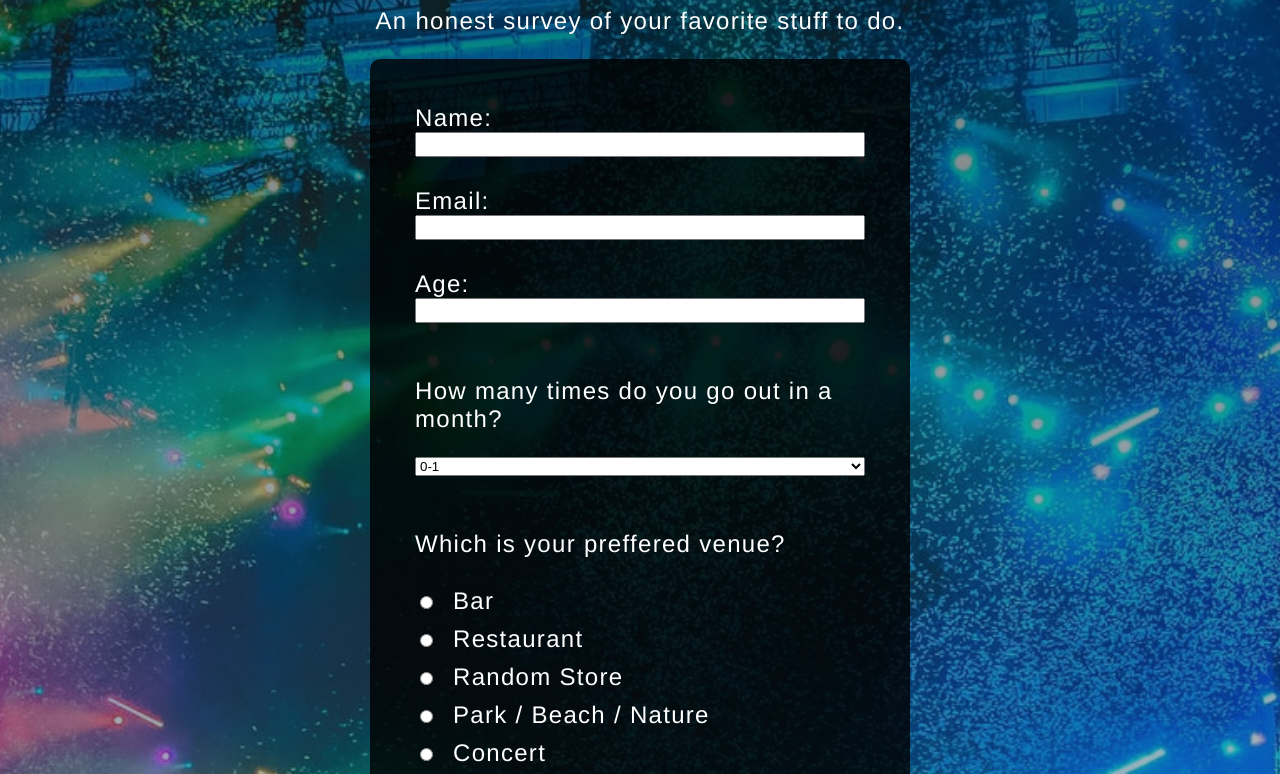
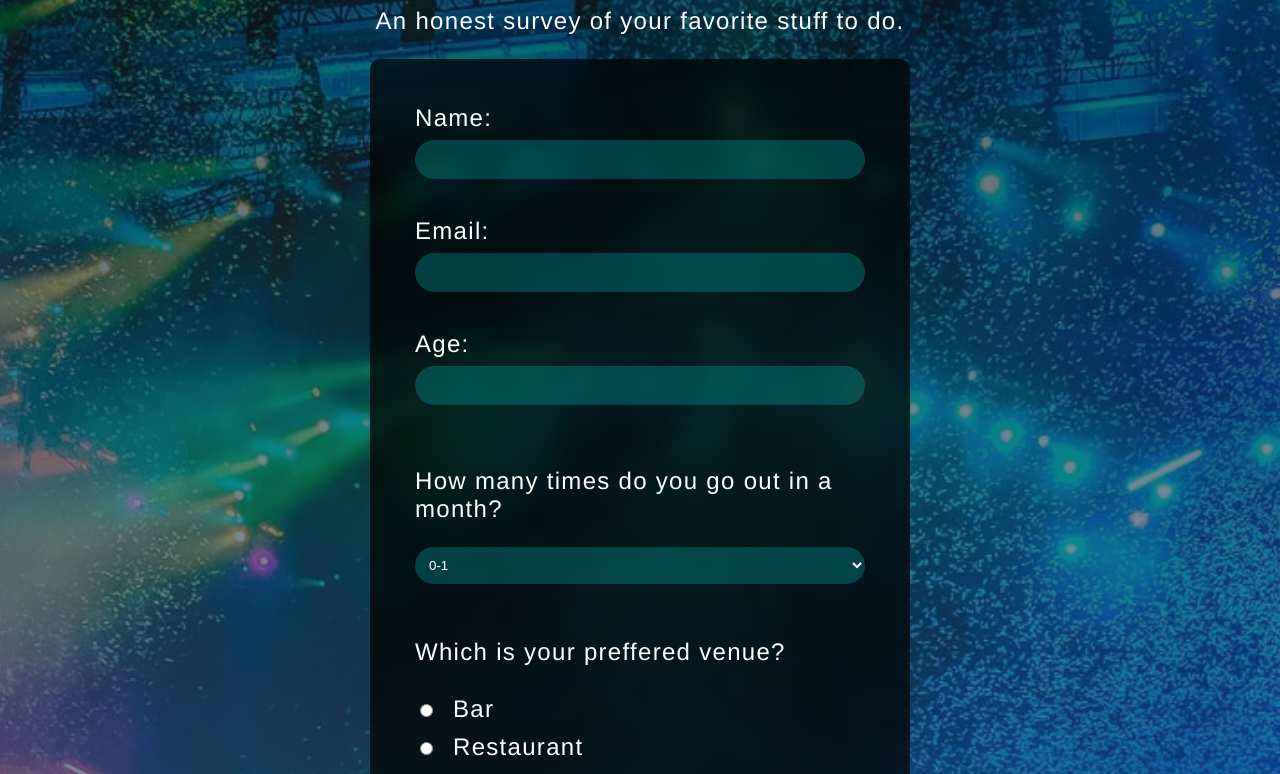
Before and after one commit to adis-tek/form, a plain HTML site: page index.html in a window 1280 px wide. Shown: the part 105-879 px from the top of the page. Drawn offline with Linux system fonts and the light colour scheme.

Commit message:
updated overall design

```diff
--- a/index.html
+++ b/index.html
@@ -10,22 +10,22 @@
 </head>
 <body>
 <form class="survey-form">
-        <div class="form-group">
+        <div class="top-group">
         Name: <input type = "text" name = "name" />
         </div>
-        <div class="form-group">
+        <div class="top-group">
         Email: <input type = "text" email = "email" />
         </div>
-        <div class="form-group">
+        <div class="top-group">
         Age: <input type = "text" email = "age" />
         </div>
         <div class="form-group">
             <p>How many times do you go out in a month?</p>
         <select name="times" class="times">
-            <option value="tesla">0-1</option>
-            <option value="tesla">2-4</option>
-            <option value="tesla">5-10</option>
-            <option value="tesla">12-25</option>
+            <option class="drop" value="1">0-1</option>
+            <option class="drop" value="2">2-4</option>
+            <option class="drop" value="3">5-10</option>
+            <option class="drop" value="4">12-25</option>
         </select>
         </div>
         <div class="form-group">
@@ -62,12 +62,12 @@
         <input class="options" type="radio" id="option3" name="option1" value="option3">
         <label class="options" for="option1">All / Doesn't Matter</label>
         </div>
-        <p>Do you like to go to new places to party or hangout at?</p>
+        <p>Do you like to visit new places?</p>
         <select name="times" class="times">
             <option value="yes">Yes</option>
             <option value="no">No</option>
         </select>
-        <p>Would you download an app to help you uncover new spots for you?</p>
+        <p>Would you download an app to help you uncover new spots to try?</p>
         <select name="times" class="times">
             <option value="yes">Yes</option>
             <option value="no">No</option>
--- a/style.css
+++ b/style.css
@@ -22,7 +22,7 @@
 }
 
 body {
-    background-image: linear-gradient(rgba(0, 0, 0, 0.50), rgba(44, 130, 201, 0.30)), url(event.jpg);
+    background-image: linear-gradient(rgba(0, 0, 0, 0.60), rgba(44, 130, 201, 0.50)), url(event.jpg);
     background-size: cover;
     background-repeat: no-repeat;
     background-position: center;
@@ -38,13 +38,14 @@ body {
 .survey-form {
     display: flex;
     flex-direction: column;
+    backdrop-filter: blur(10px);
     position : relative;
     top : 0;
     bottom : 0;
     left : 0;
     right : 0;
     margin: auto;
-    background-color: rgba(0, 0, 0, 0.8); /* Fallback color */
+    background-color: rgba(0, 0, 0, 0.7); /* Fallback color */
     width: 60%;
     padding: 20px;
     text-align: left;
@@ -60,6 +61,13 @@ body {
     margin: 20px;
     padding: 5px;
     align-self: center;
+}
+
+.top-group {
+    display: flex;
+    flex-direction: column;
+    margin: 20px;
+    padding: 5px;
 }
 
 .group-options {
@@ -78,8 +86,45 @@ input {
     display: block;
 }
 
+input[type=text] {
+
+    width: 100%;
+    padding: 12px 20px;
+    margin: 8px 0;
+    box-sizing: border-box;
+    color: white;
+    background-color: rgb(0, 255, 255, 0.2);
+    border: none;
+    border-radius: 20px;
+}
+
+input[type=text]:focus {
+    outline: none;
+}
+
 label {
     align-self: right;
+}
+
+.drop {
+    background-color: rgb(0, 255, 255, 0.2);
+}
+
+.times {
+    color: white;
+    background-color: rgb(0, 255, 255, 0.2);
+    outline: none;
+    border: none;
+    padding: 10px;
+    border-radius: 20px;
+}
+
+.times:focus {
+    background-color: rgb(0, 255, 255, 0.2);
+}
+
+.select-items {
+    background-color: rgb(0, 255, 255, 0.2);;
 }
 
 .submit {
@@ -94,6 +139,12 @@ label {
     text-align: center;
 }
 
+.submit {
+    margin-top: -10px;
+    margin-left: 20px;
+}
+
 .footer {
+    margin-bottom: 30px;
     text-align: center;
 }
```
Also changed, not shown: car.jpg (deleted).
